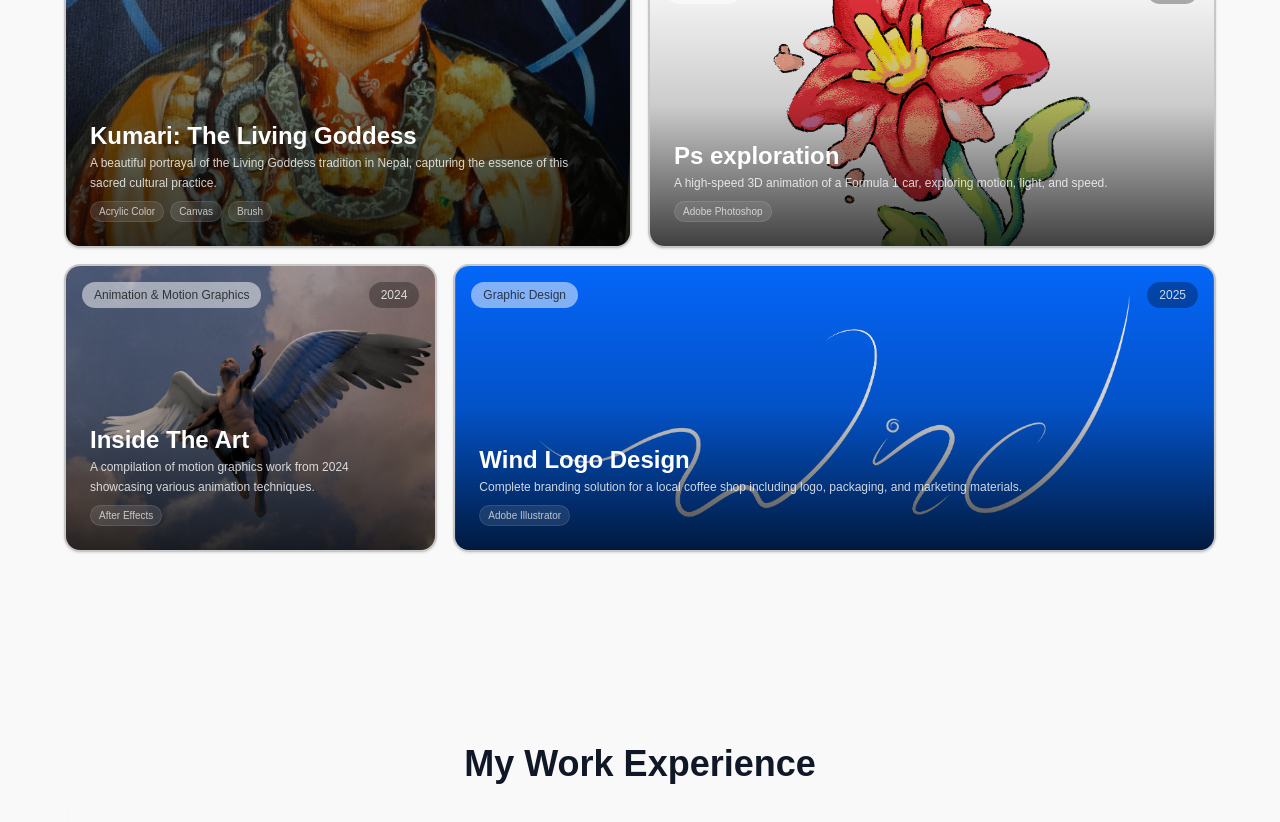
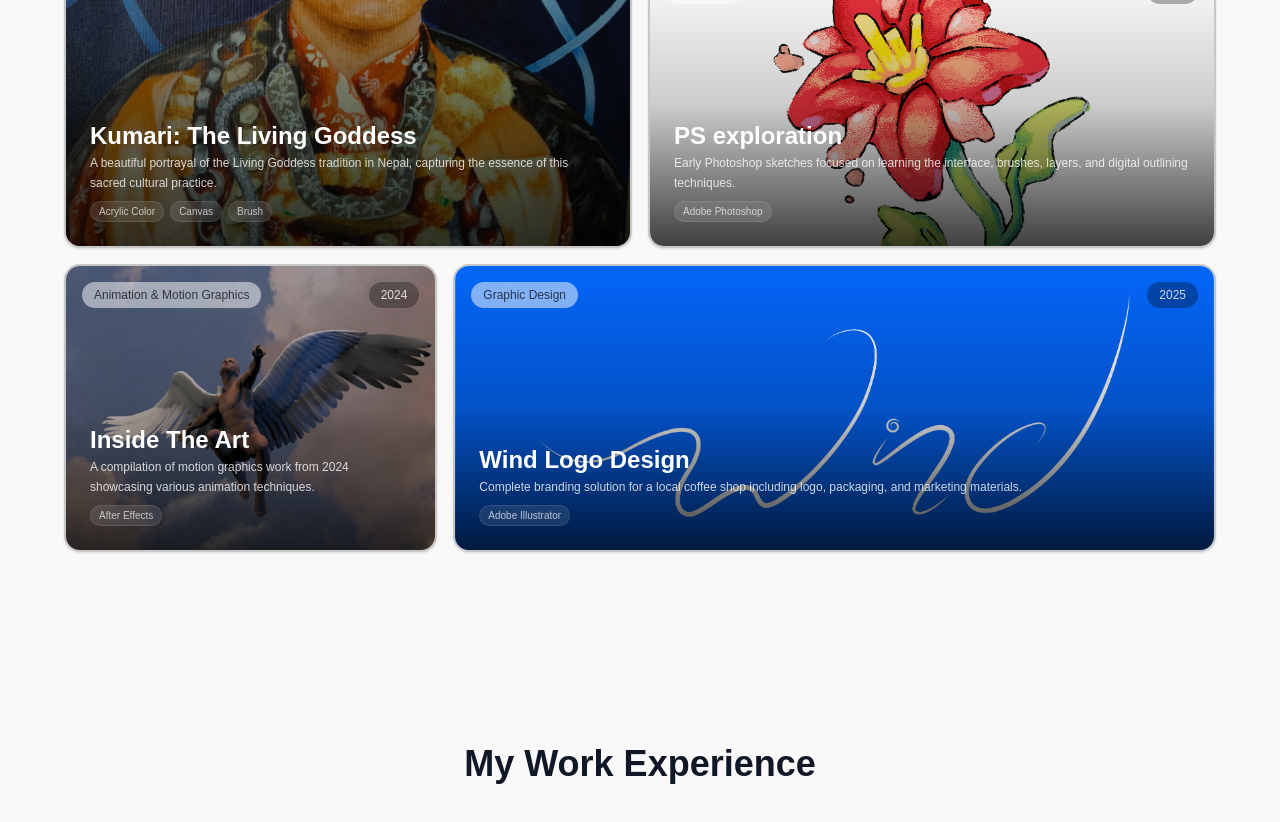
Before and after one commit to Hell086/Portfolio, a React (Vite) app: page / in a window 1280 px wide. Shown: the part 3260-4082 px from the top of the page. Built offline with nearby package versions, Linux system fonts and the light colour scheme; a web font is replaced by a local one.

Commit message:
commited

```diff
--- a/src/constants/index.js
+++ b/src/constants/index.js
@@ -160,17 +160,17 @@ export const projects = {
     },
     {
       id: 7,
-      title: "Ps exploration",
+      title: "PS exploration",
       category: "Digital Art",
       img: "/assets/projects/Digital Art/flower.png",
       gridClass: "grid-3",
-      description: "A high-speed 3D animation of a Formula 1 car, exploring motion, light, and speed.",
-      longDescription: "This F1 3D animation project was an exercise in pushing the limits of Blender's rendering and physics simulation capabilities. The goal was to recreate the visceral feeling of a Formula 1 car at full speed — the blur of the environment, the heat shimmer off the tarmac, the aerodynamic flex of the rear wing. Every detail from tire deformation to motion blur was carefully crafted. The final render was produced using Cycles renderer with HDRI lighting and custom compositing in After Effects to add depth of field and chromatic aberration effects.",
+      description: "Early Photoshop sketches focused on learning the interface, brushes, layers, and digital outlining techniques.",
+      //longDescription: "This F1 3D animation project was an exercise in pushing the limits of Blender's rendering and physics simulation capabilities. The goal was to recreate the visceral feeling of a Formula 1 car at full speed — the blur of the environment, the heat shimmer off the tarmac, the aerodynamic flex of the rear wing. Every detail from tire deformation to motion blur was carefully crafted. The final render was produced using Cycles renderer with HDRI lighting and custom compositing in After Effects to add depth of field and chromatic aberration effects.",
       tags: ["Adobe Photoshop"],
       year: "2026",
       //role: "3D Animator",
       caseStudyContent: {
-        conceptStory: { title: "Concept & Story", content: "This 3D animation explores the visceral feeling of a Formula 1 car at full speed through motion, light, and environmental detail." },
+        conceptStory: { title: "Concept & Story", content: "After moving to **Adobe Photoshop**, I focused on becoming familiar with its interface and digital drawing tools. Instead of immediately working with colors, I used this stage to practice creating **sketches and clean outlines**, allowing me to understand brushes, layers, and basic workflow. This approach helped me become more comfortable with Photoshop and build a stronger foundation before moving into more detailed and fully colored digital artworks." },
         //creativeDirection: { title: "Creative Direction", content: "The focus was recreating the sense of speed through details such as tire deformation, heat shimmer, and aerodynamic movement." },
         //visualDirection: { title: "Visual Direction", content: "Motion blur, depth of field, chromatic aberration, HDRI lighting, and the car's rear-wing movement shape the final visual language." },
         //animationProcess: { title: "Animation Process", content: "The animation was developed in Blender with Cycles rendering, then composited in After Effects to refine the final image." },
@@ -181,7 +181,6 @@ export const projects = {
         "/assets/projects/Digital Art/flower.png",
         "/assets/projects/Digital Art/key.png",
         "/assets/projects/Digital Art/learn.png",
-        "/assets/projects/Digital Art/Artpasal.png",
       ],
     },
 
```
